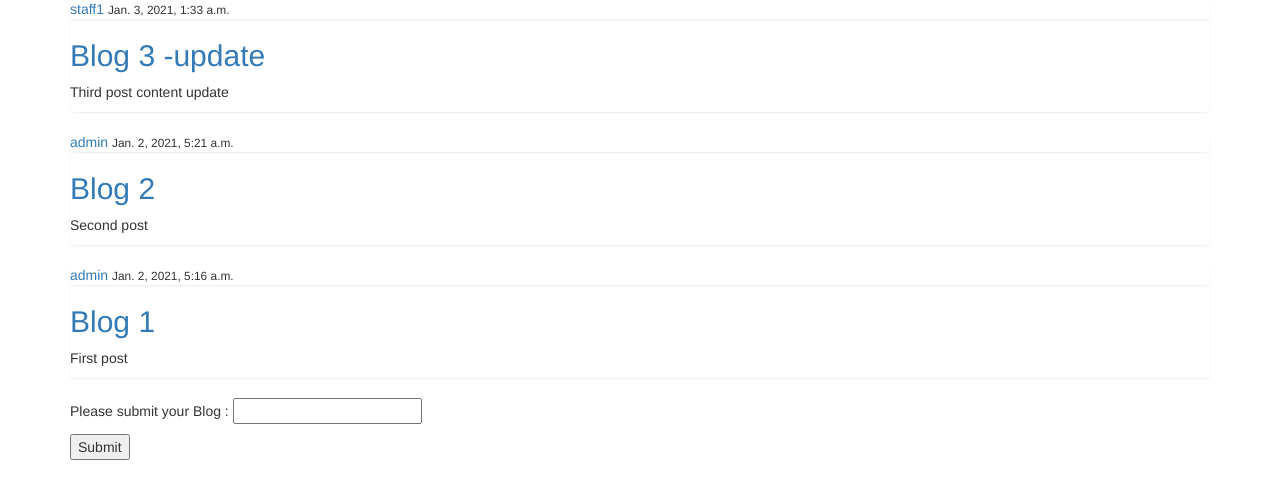
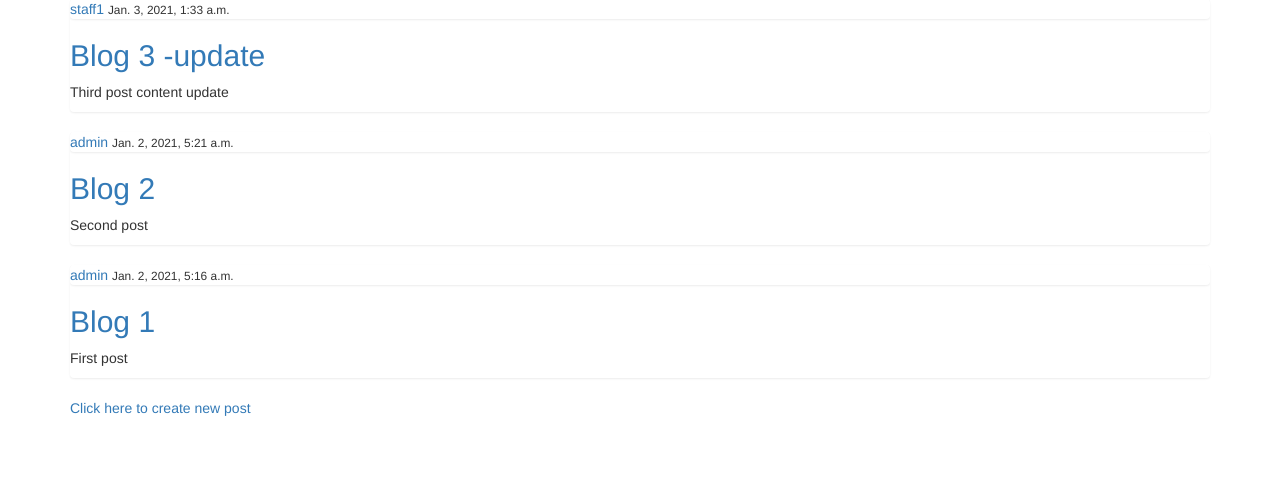
Before and after one commit to liberbell/py32, a Django app: page /business in a window 1280 px wide. Shown: the part 317-807 px from the top of the page. After the commit the page ends 733 px from the top, so only its background shows below. Run offline with Django 3.2, Linux system fonts and the light colour scheme; data comes from the database, SQL or seed files in the repository; some libraries are stand-ins or nearby versions.

Commit message:
business1

```diff
--- a/django_project/blog/templates/blog/business.html
+++ b/django_project/blog/templates/blog/business.html
@@ -29,16 +29,9 @@ Business Blog
 </section>
 
 <section class="container">
-    <form action="" method="post">
-        <p>
-            Please submit your Blog :
-            <input type="text" name="url">
-        </p>
-        <p>
-            <button type="submit">Submit</button>
-        </p>
-
-    </form>
+    <div>
+        <section>
+            <a href="{% url 'post-create' %}">Click here to create new post</a>
 </section>
 {% endblock content %}
 
```
